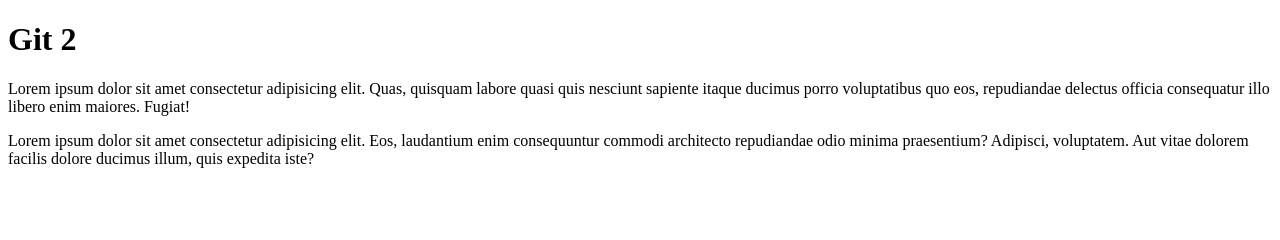
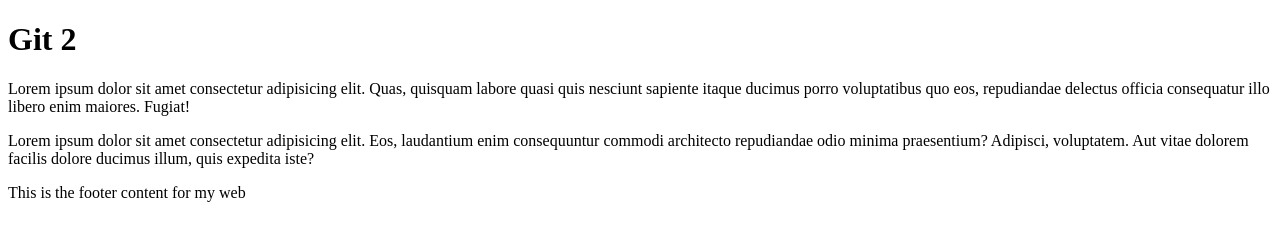
Before and after one commit to Furda77/test-branching-2, a plain HTML site: page index.html in a window 1280 px wide. Drawn offline with Linux system fonts and the light colour scheme.

Commit message:
I made a footer

```diff
--- a/index.html
+++ b/index.html
@@ -14,5 +14,10 @@
 
     <p>Lorem ipsum dolor sit amet consectetur adipisicing elit. Eos, laudantium enim consequuntur commodi architecto repudiandae odio minima praesentium? Adipisci, voluptatem. Aut vitae dolorem facilis dolore ducimus illum, quis expedita iste?
     </p>
+
+    <footer>
+        <p>This is the footer content for my web</p>
+    </footer>
+
 </body>
 </html>
```
